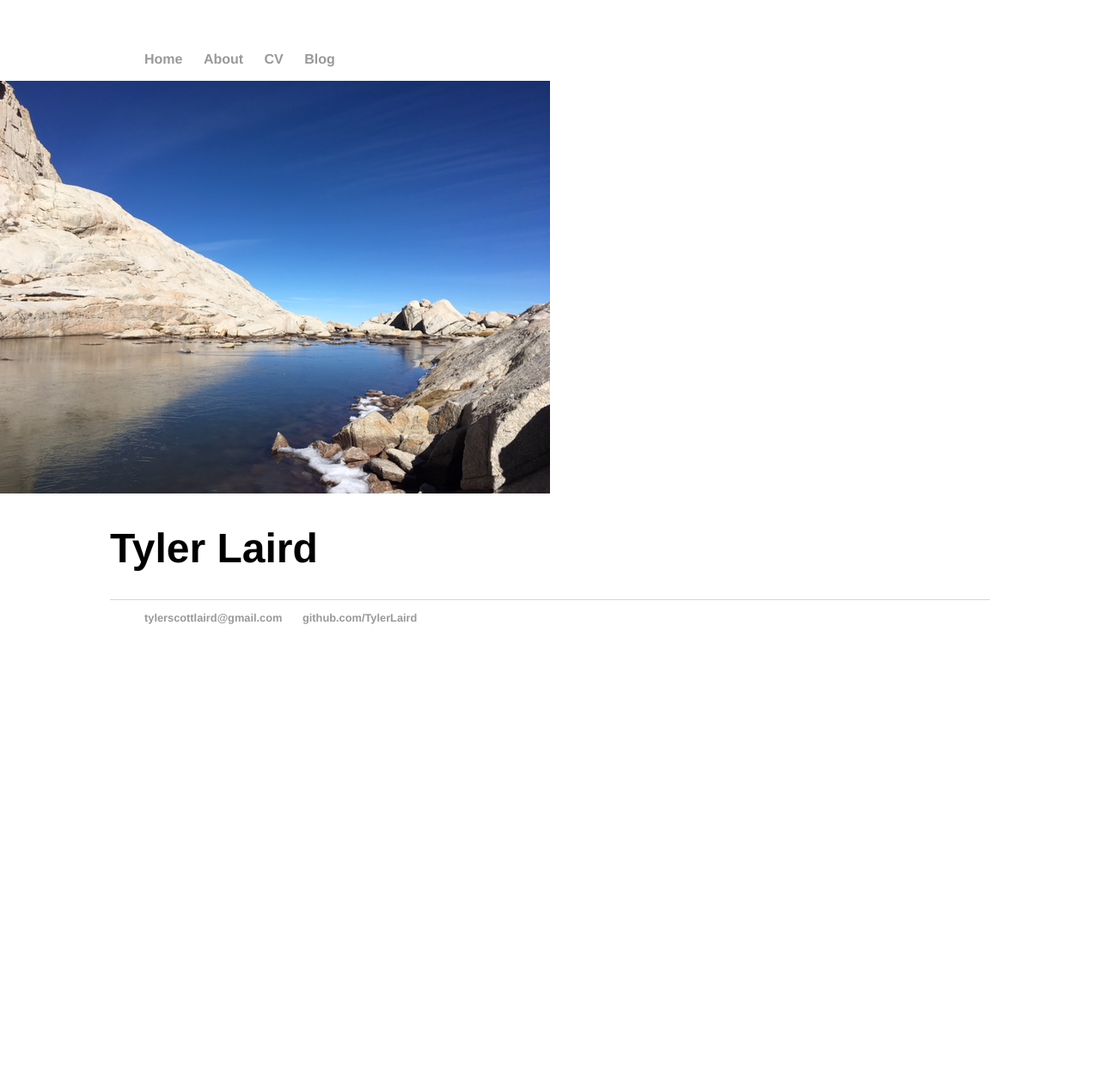
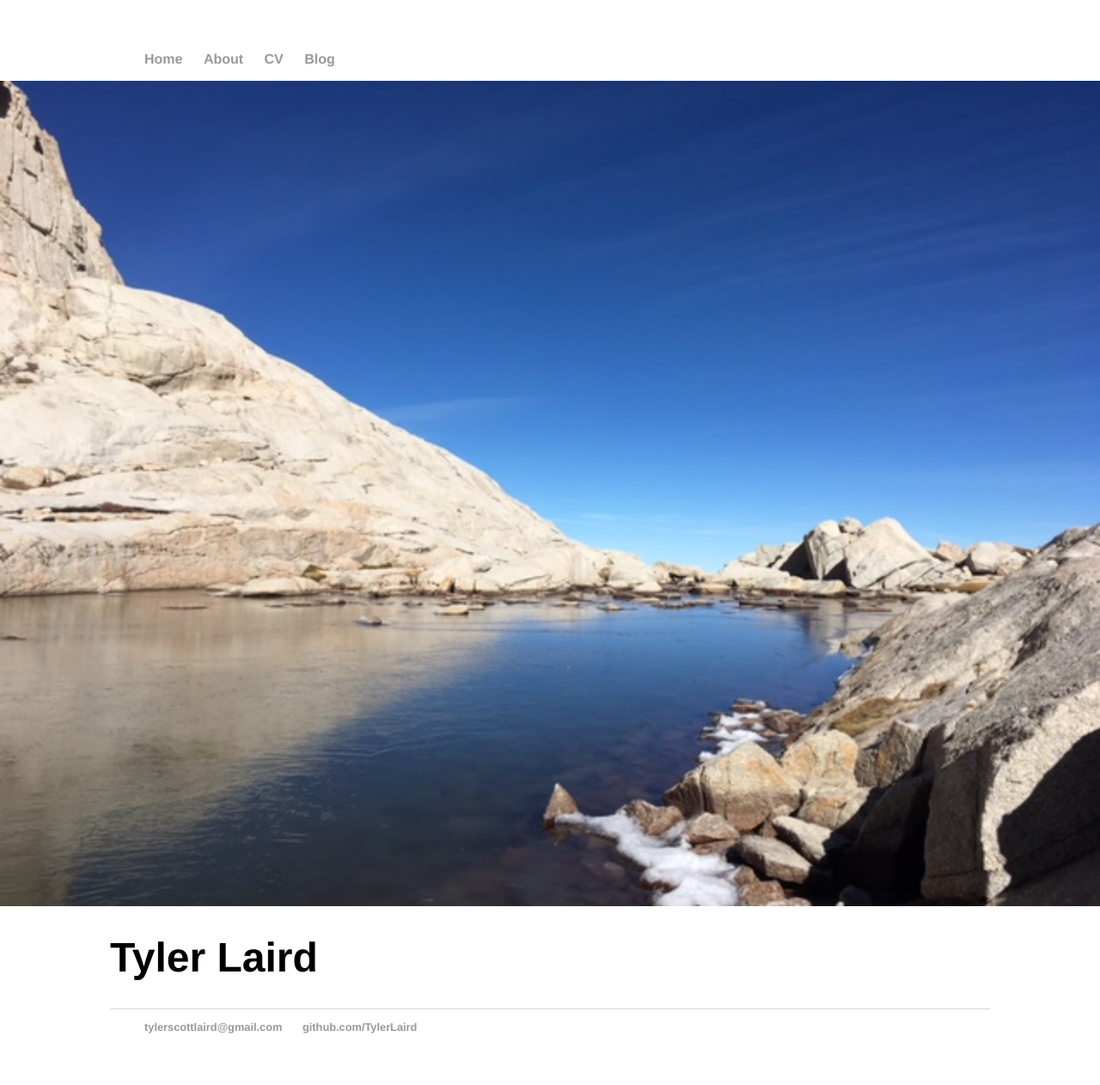
Before and after one commit to TylerLaird/TylerLaird.github.io, a Jekyll site: the page built from index.html, in a window 1280 px wide. Shown: the whole page at 86% size. Built offline with Jekyll 4.4.1, drawn with Linux system fonts in a browser that asks for light colours; before the commit the page ends 900 px from its top, so only the background shows below that.

Commit message:
Update main.css

```diff
--- a/css/main.css
+++ b/css/main.css
@@ -64,3 +64,13 @@ img {
     height: auto;
     width: auto\9; /* ie8 */
 }
+
+.banner {
+    width: 100%;
+    display: block;
+}
+
+.banner > .banner-image {
+    width: 100%;
+    display: block;
+}
```
